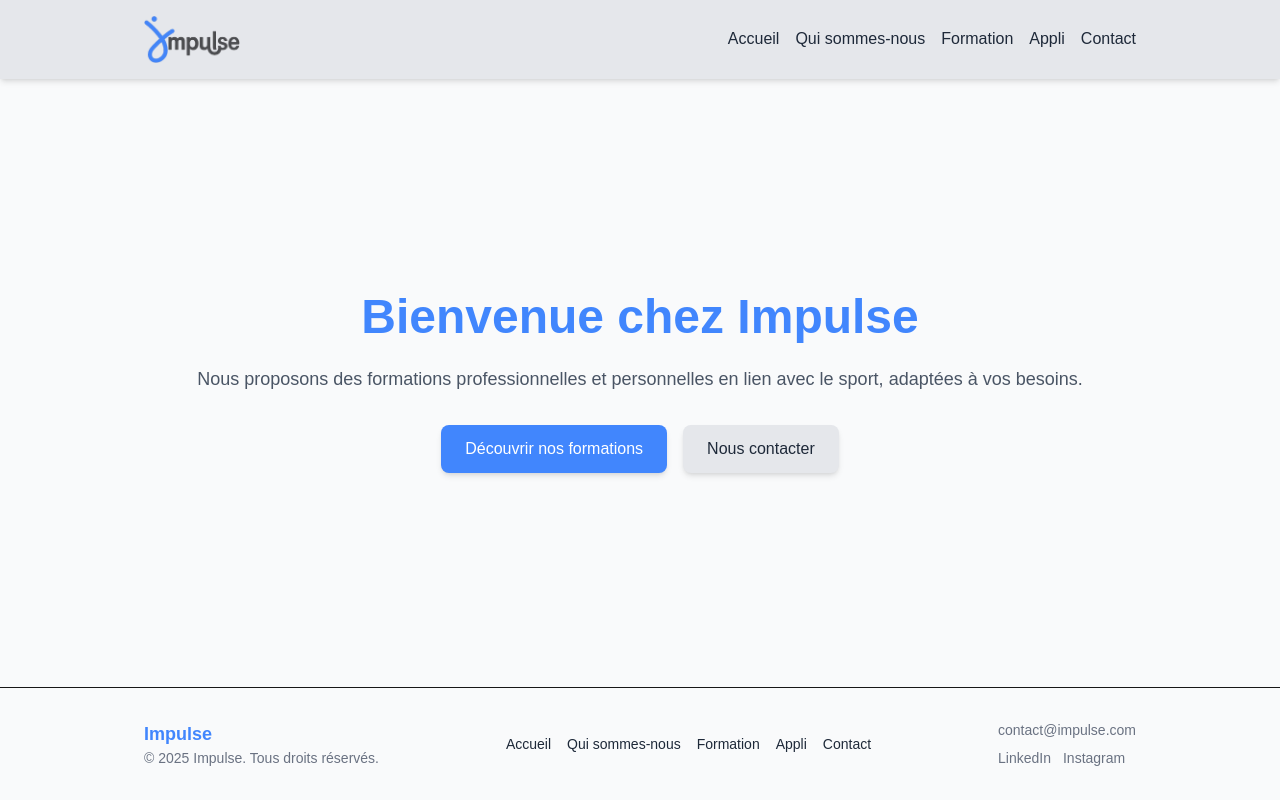
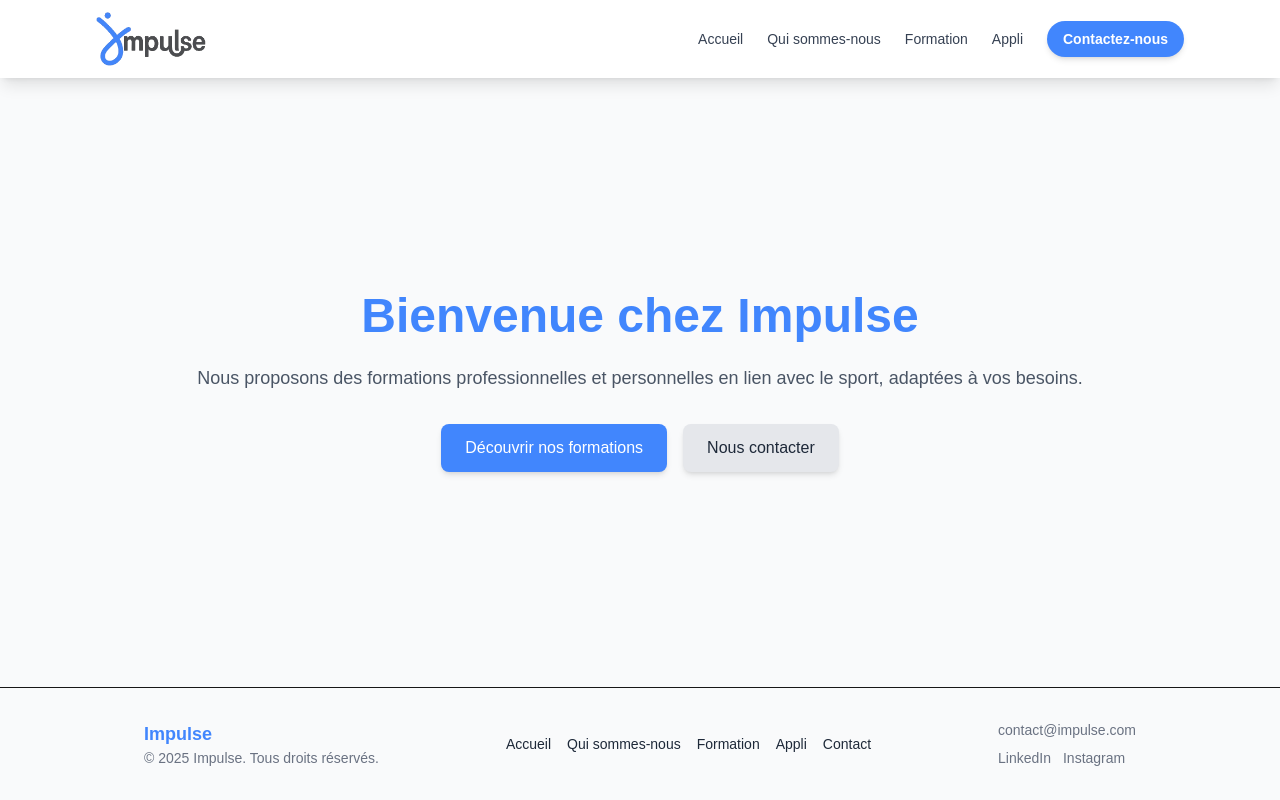
Before and after one commit to jordanQuin/impulseVitrine, a Next.js app in the folder impulse/: page / in a window 1280 px wide. Built offline with nearby package versions, Linux system fonts and the light colour scheme.

Commit message:
Amélioration et clean du menu header

```diff
--- a/impulse/app/component/Header.tsx
+++ b/impulse/app/component/Header.tsx
@@ -1,58 +1,54 @@
-// app/components/Header.tsx
 import Link from "next/link";
 import Image from "next/image";
 
 export default function Header() {
   return (
-    <header className="bg-gray-200 shadow-md">
-      <nav className="max-w-5xl mx-auto flex items-center justify-between py-4 px-4">
+    <header className="bg-white shadow-lg">
+      <nav className="max-w-6xl mx-auto flex items-center justify-between py-3 px-4 sm:px-6 lg:px-8">
         <Link href="/">
           <Image
             src="/logo.png"
             alt="Impulse Logo"
-            width={96} // Reduced from 120 to 96 (20% reduction)
-            height={32} // Reduced from 40 to 32 (20% reduction)
+            width={110}
+            height={36}
             priority
           />
         </Link>
-        <div className="flex gap-4 text-7px">
-          <Link
-            href="/"
-            className="relative text-gray-800 hover:text-[#4186fd] transition group"
-          >
-            Accueil
-            <span className="absolute left-0 bottom-[-2px] w-0 h-[2px] bg-[#4186fd] transition-all duration-300 group-hover:w-full"></span>
-          </Link>
-          <Link
-            href="/qui-sommes-nous"
-            className="relative text-gray-800 hover:text-[#4186fd] transition group"
-          >
-            Qui sommes-nous
-            <span className="absolute left-0 bottom-[-2px] w-0 h-[2px] bg-[#4186fd] transition-all duration-300 group-hover:w-full"></span>
-          </Link>
-          <Link
-            href="/formation"
-            className="relative text-gray-800 hover:text-[#4186fd] transition group"
-          >
-            Formation
-            <span className="absolute left-0 bottom-[-2px] w-0 h-[2px] bg-[#4186fd] transition-all duration-300 group-hover:w-full"></span>
-          </Link>
-          <Link
-            href="/application"
-            className="relative text-gray-800 hover:text-[#4186fd] transition group"
-          >
-            Appli
-            <span className="absolute left-0 bottom-[-2px] w-0 h-[2px] bg-[#4186fd] transition-all duration-300 group-hover:w-full"></span>
-          </Link>
+
+        <div className="hidden md:flex items-center space-x-6 text-sm">
+          <NavLink href="/">Accueil</NavLink>
+          <NavLink href="/qui-sommes-nous">Qui sommes-nous</NavLink>
+          <NavLink href="/formation">Formation</NavLink>
+          <NavLink href="/application">Appli</NavLink>
+
           <Link
             href="/contact"
-            className="relative text-gray-800 hover:text-[#4186fd] transition group"
+            className="px-4 py-2 text-sm font-semibold text-white bg-[#4186fd] rounded-full hover:bg-blue-600 transition duration-300 shadow-md"
           >
-            Contact
-            <span className="absolute left-0 bottom-[-2px] w-0 h-[2px] bg-[#4186fd] transition-all duration-300 group-hover:w-full"></span>
+            Contactez-nous
           </Link>
+        </div>
+
+        <div className="md:hidden">
+            <button className="text-gray-600 hover:text-[#4186fd]">
+                Menu
+            </button>
         </div>
       </nav>
     </header>
   );
 }
+
+function NavLink({ href, children }: { href: string; children: React.ReactNode }) {
+  const accentColor = '#4186fd';
+
+  return (
+    <Link
+      href={href}
+      className="relative text-gray-700 font-medium hover:text-blue-600 transition group"
+    >
+      {children}
+      <span className="absolute left-0 bottom-[-4px] w-0 h-[3px] bg-blue-500 transition-all duration-300 group-hover:w-full rounded-full"></span>
+    </Link>
+  );
+}
```
